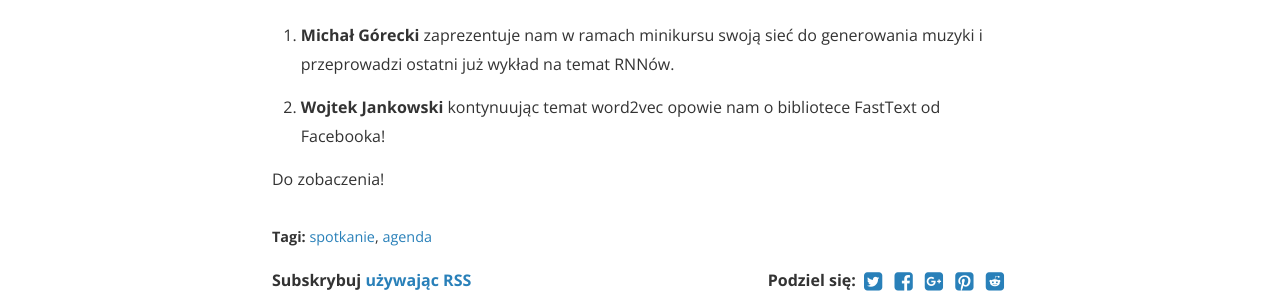
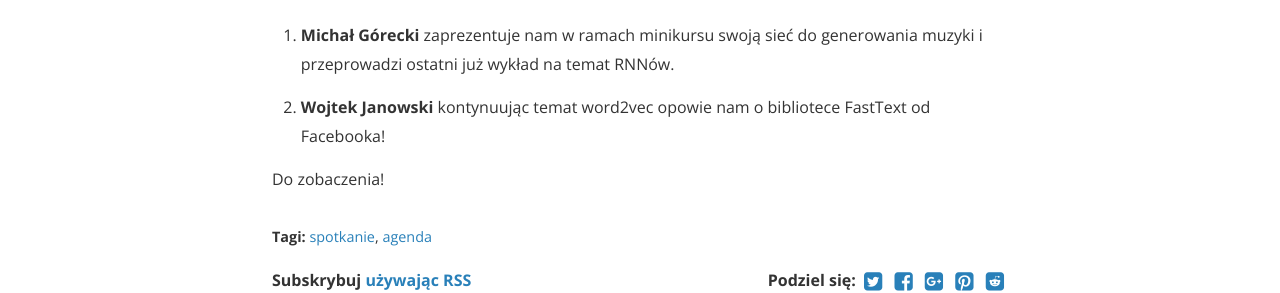
Before and after one commit to jpowie01/GradientPG, a Jekyll site: the page built from _posts/posts/2018-03-28-spotkanie.markdown, in a window 1280 px wide. Shown: the part 715-1008 px from the top of the page. Built offline with Jekyll 4.4.1, drawn with Linux system fonts in a browser that asks for light colours; nearby versions of some CDN libraries; comment, search, counter and statistics services are not loaded.

Commit message:
Poprawka w nazwisku

```diff
--- a/_posts/posts/2018-03-28-spotkanie.markdown
+++ b/_posts/posts/2018-03-28-spotkanie.markdown
@@ -18,6 +18,6 @@ Kolejne spotkanie odbędzie się 28.03.2018 (środa) w sali NE207 o godzinie 18:
 1. **Michał Górecki** zaprezentuje nam w ramach minikursu swoją sieć do generowania muzyki
  i przeprowadzi ostatni już wykład na temat RNNów.
 
-2. **Wojtek Jankowski** kontynuując temat word2vec opowie nam o bibliotece FastText od Facebooka!
+2. **Wojtek Janowski** kontynuując temat word2vec opowie nam o bibliotece FastText od Facebooka!
 
 Do zobaczenia!
```
